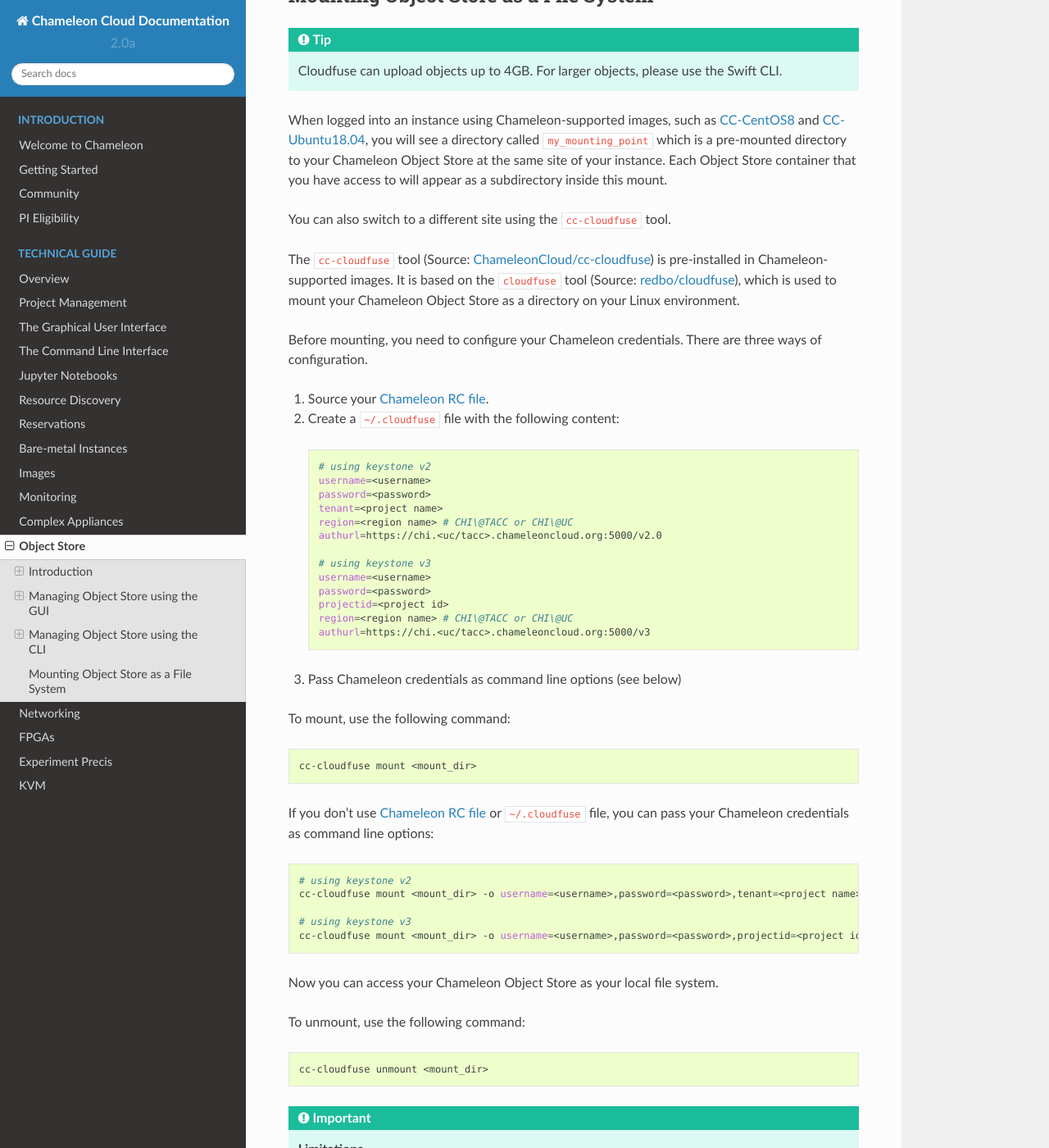
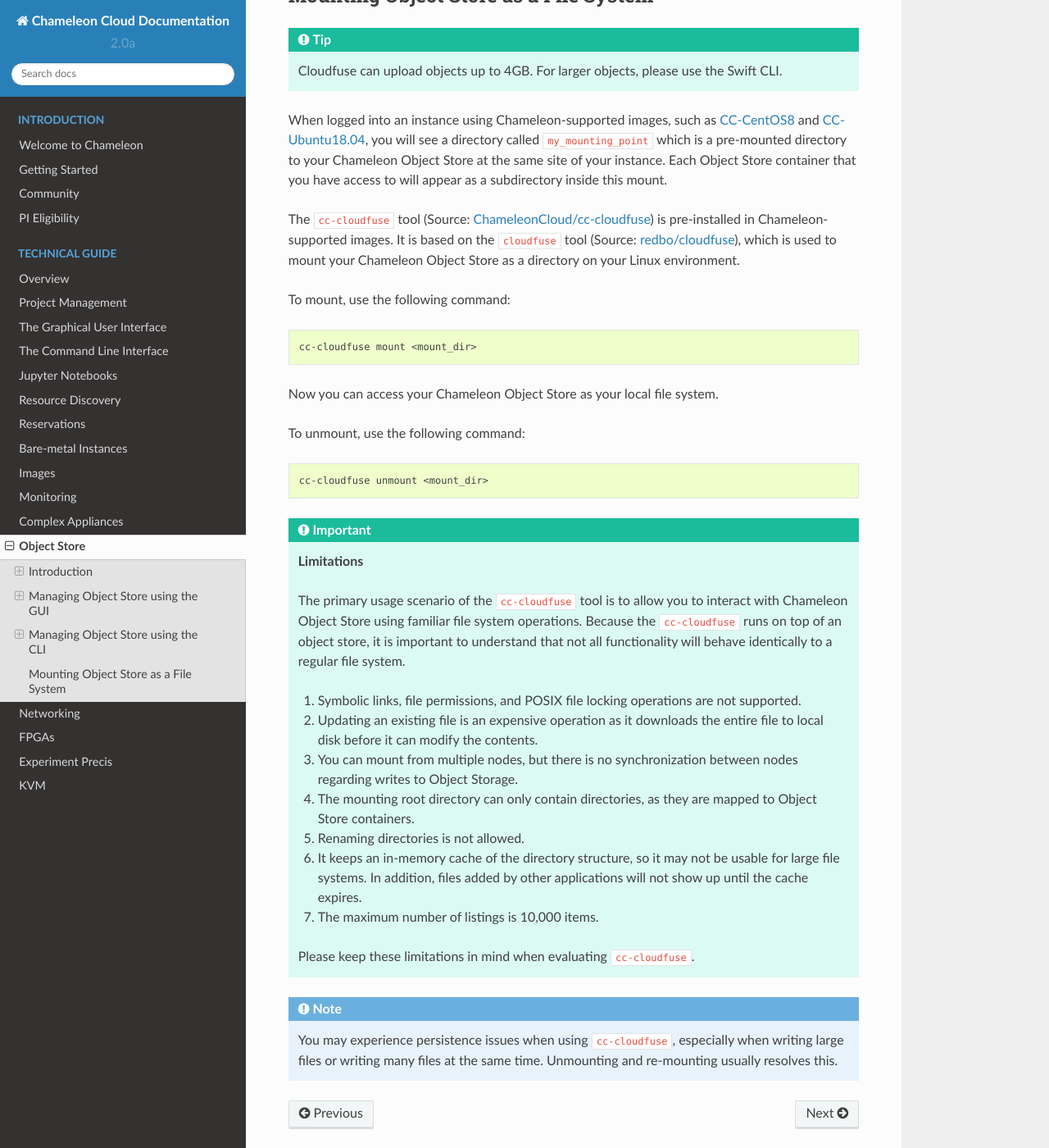
Before and after one commit to ChameleonCloud/docs, a Sphinx documentation site: the page built from source/technical/swift.rst, in a window 1280 px wide and 1400 px high, scrolled down 7341 px. Shown: the whole window at 82% size. Built offline with Sphinx 7.4.7 and the Read the Docs theme 2.0.0, drawn with Linux system fonts in a browser that asks for light colours.

Commit message:
[object store] no need to configure before using the cc-cloudfuse tool

```diff
--- a/source/technical/swift.rst
+++ b/source/technical/swift.rst
@@ -210,50 +210,14 @@ ________________________________________
 When logged into an instance using Chameleon-supported images, such as `CC-CentOS8 <https://www.chameleoncloud.org/appliances/83/>`_ and `CC-Ubuntu18.04 <https://www.chameleoncloud.org/appliances/69/>`_,
 you will see a directory called ``my_mounting_point`` which is a pre-mounted directory to your Chameleon Object Store at the same site of your instance. Each Object Store container that you have access to will appear as a subdirectory inside this mount.
 
-You can also switch to a different site using the ``cc-cloudfuse`` tool.
-
 The ``cc-cloudfuse`` tool (Source: `ChameleonCloud/cc-cloudfuse <https://github.com/ChameleonCloud/cc-cloudfuse>`_) is pre-installed in Chameleon-supported images.
 It is based on the ``cloudfuse`` tool (Source: `redbo/cloudfuse <https://github.com/redbo/cloudfuse>`_), which is used to mount your Chameleon Object Store as a directory on your Linux environment.
-
-Before mounting, you need to configure your Chameleon credentials.
-There are three ways of configuration.
-
-1. Source your :ref:`Chameleon RC file <cli-rc-script>`.
-2. Create a ``~/.cloudfuse`` file with the following content:
-
-  .. code-block:: bash
-
-     # using keystone v2
-     username=<username>
-     password=<password>
-     tenant=<project name>
-     region=<region name> # CHI\@TACC or CHI\@UC
-     authurl=https://chi.<uc/tacc>.chameleoncloud.org:5000/v2.0
-
-     # using keystone v3
-     username=<username>
-     password=<password>
-     projectid=<project id>
-     region=<region name> # CHI\@TACC or CHI\@UC
-     authurl=https://chi.<uc/tacc>.chameleoncloud.org:5000/v3
-
-3. Pass Chameleon credentials as command line options (see below)
 
 To mount, use the following command:
 
 .. code-block:: bash
 
    cc-cloudfuse mount <mount_dir>
-
-If you don't use :ref:`Chameleon RC file <cli-rc-script>` or ``~/.cloudfuse`` file, you can pass your Chameleon credentials as command line options:
-
-.. code-block:: bash
-
-   # using keystone v2
-   cc-cloudfuse mount <mount_dir> -o username=<username>,password=<password>,tenant=<project name>,region=<region name>,authurl=<auth url v2.0>
-
-   # using keystone v3
-   cc-cloudfuse mount <mount_dir> -o username=<username>,password=<password>,projectid=<project id>,region=<region name>,authurl=<auth url v3>
 
 Now you can access your Chameleon Object Store as your local file system.
 
```
